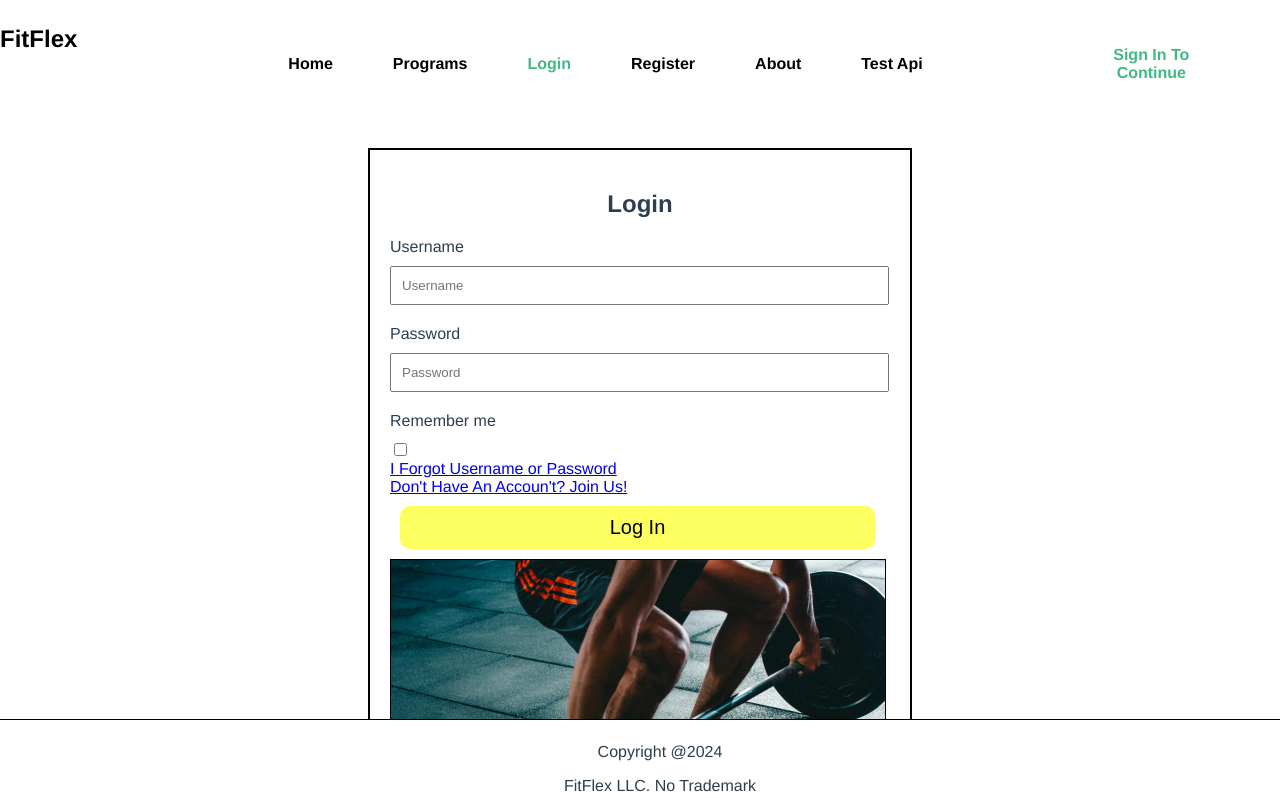
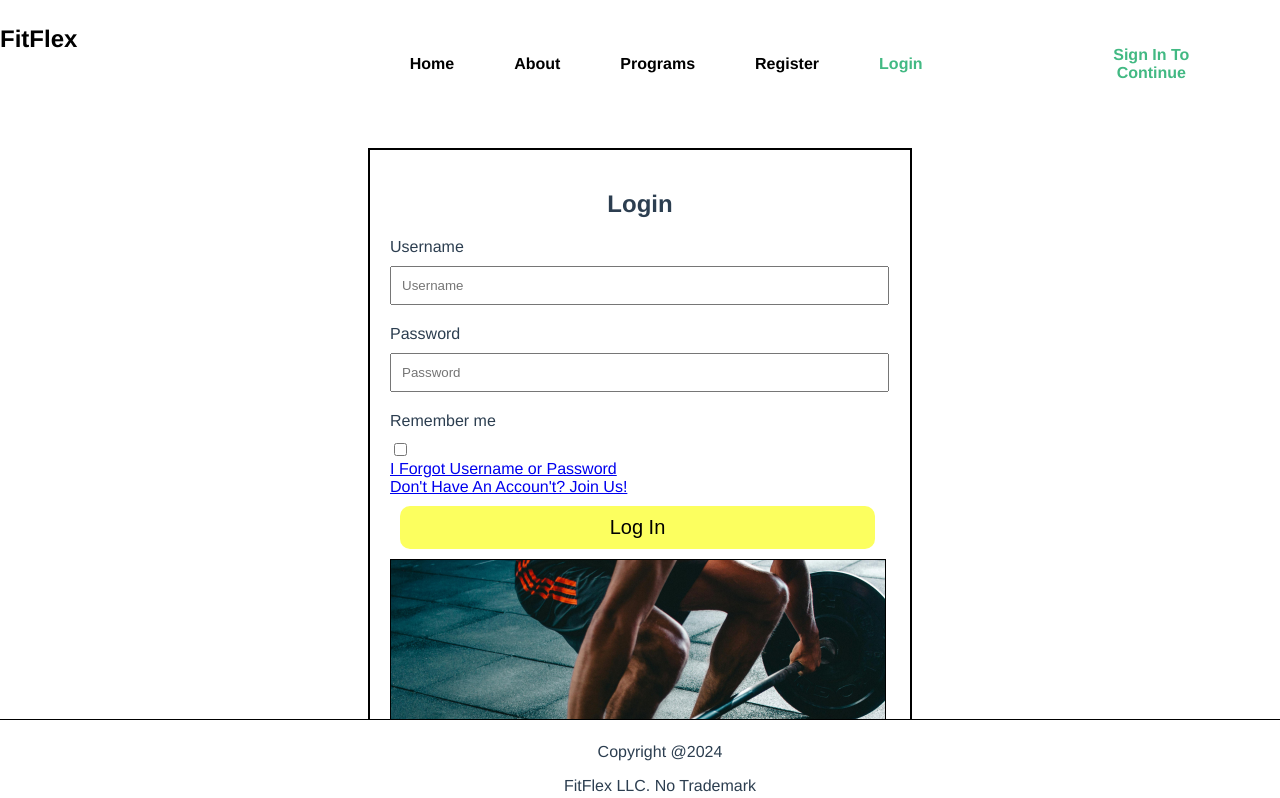
Before and after one commit to 3choz/Fitflex-Frontend, a Vue app: page /login in a window 1280 px wide. Shown: the top 798 px of the page. Built offline with nearby package versions, Linux system fonts and the light colour scheme.

Commit message:
Adjusted Nav Bar

```diff
--- a/src/components/NavBar.vue
+++ b/src/components/NavBar.vue
@@ -5,13 +5,15 @@
       <nav>
         <ul>
           <li><a href="#"><router-link to="/">Home</router-link> </a></li>
+          <li><a href="#"><router-link to="/about">About</router-link></a> </li>
           <li><a href="#"><router-link to="/programs">Programs</router-link></a> </li>
           <li v-if="isSignedIn"><a href="#"><router-link to="/stats">Statistics</router-link></a> </li>
+          <li v-if="!isSignedIn"><a href="#"><router-link to="/register">Register</router-link></a></li>
           <li v-if="!isSignedIn"><a href="#"><router-link to="/login">Login</router-link></a></li>
-          <li v-if="!isSignedIn"><a href="#"><router-link to="/register">Register</router-link></a></li>
-          <li v-if="isSignedIn"><a href="#"><router-link to="/profile">Profile</router-link></a></li>
-          <li><a href="#"><router-link to="/about">About</router-link></a> </li>
-          <li><a href="#"><router-link to="/testapi">Test Api</router-link></a> </li>
+
+          <!-- Why do we have these? -->
+          <!--<li v-if="isSignedIn"><a href="#"><router-link to="/profile">Profile</router-link></a></li>-->
+          <!--<li><a href="#"><router-link to="/testapi">Test Api</router-link></a> </li>-->
         </ul>
       </nav>
     </div>
```
